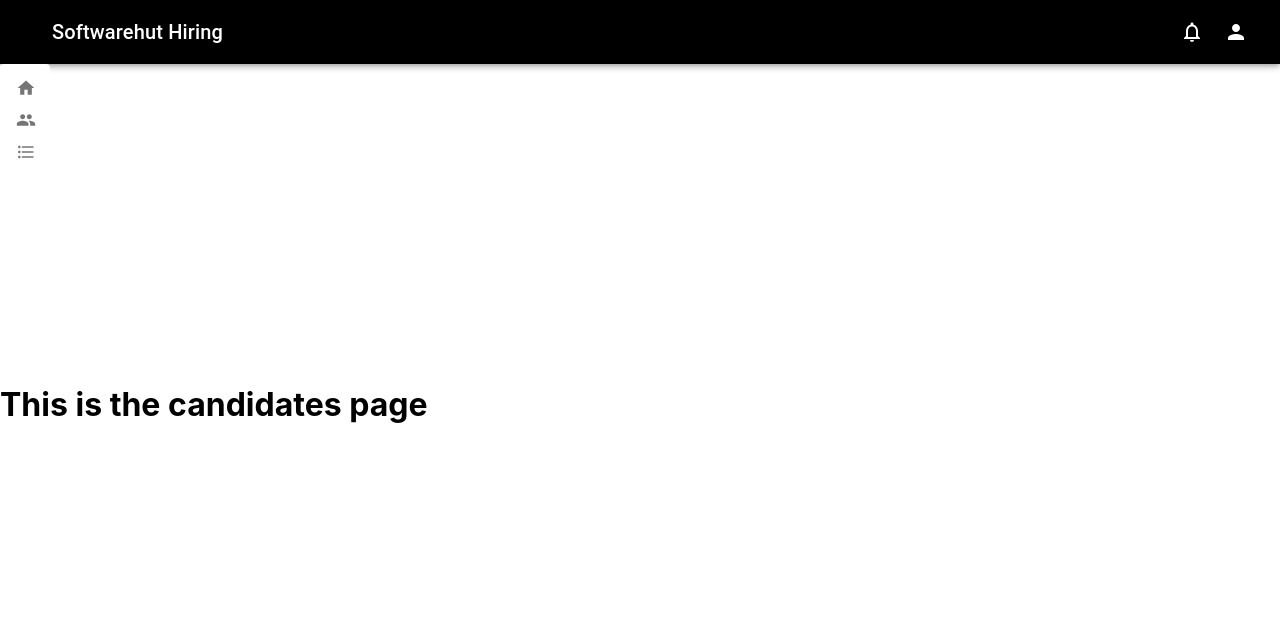
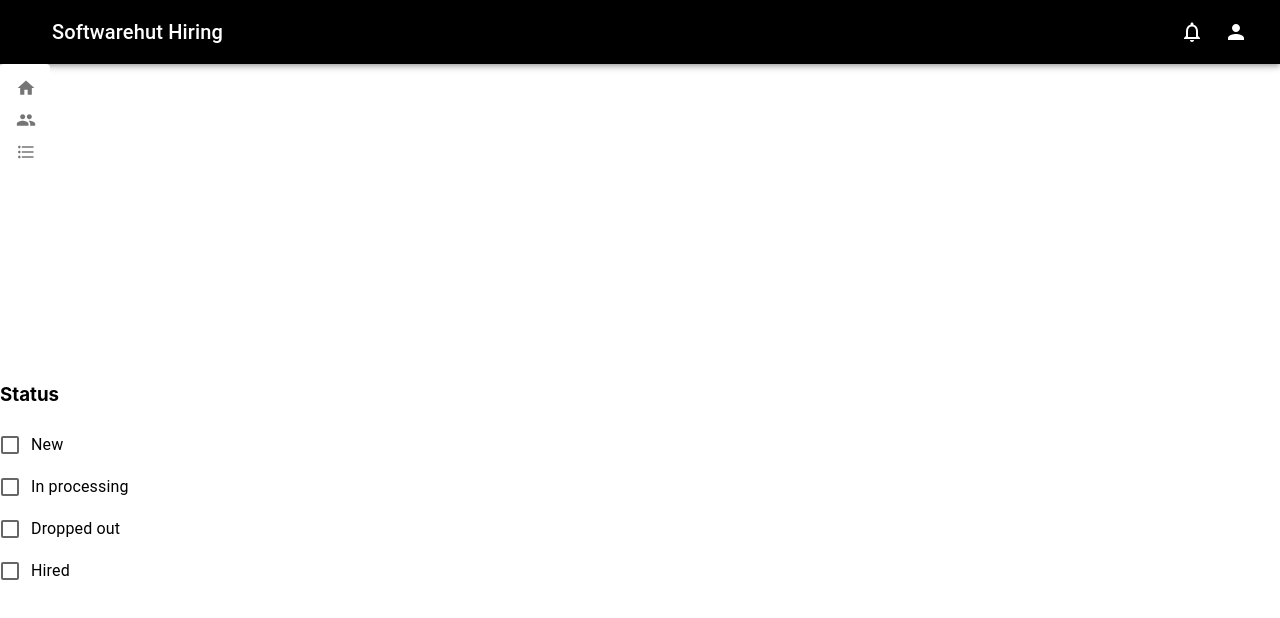
Before and after one commit to softwarehutpl/HeRo-frontend-2, a React (Create React App) app: page /candidates in a window 1280 px wide. Shown: the top 618 px of the page. Built offline with nearby package versions, Linux system fonts and the light colour scheme.

Commit message:
Candidates (#10)
* changing navbar color for black

* add checlboxFilters

* add checkboxFilters

```diff
--- a/src/modules/candidates/Candidates.tsx
+++ b/src/modules/candidates/Candidates.tsx
@@ -1,11 +1,12 @@
 import React from "react";
+import CheckboxFilters from "../common/components/checkboxFilters/CheckboxFilters";
 
 function Candidates() {
-    return (
-      <div>
-        <h1>This is the candidates page</h1>
-      </div>
-    );
-  }
+  return (
+    <div>
+      <CheckboxFilters />
+    </div>
+  );
+}
 
 export default Candidates;
--- /dev/null
+++ b/src/modules/common/components/checkboxFilters/CheckboxFilters.tsx
@@ -0,0 +1,18 @@
+import * as React from "react";
+import FormGroup from "@mui/material/FormGroup";
+import FormControlLabel from "@mui/material/FormControlLabel";
+import Checkbox from "@mui/material/Checkbox";
+
+const CheckboxFilters = () => {
+  return (
+    <FormGroup>
+      <h3>Status</h3>
+      <FormControlLabel control={<Checkbox />} label="New" />
+      <FormControlLabel control={<Checkbox />} label="In processing" />
+      <FormControlLabel control={<Checkbox />} label="Dropped out" />
+      <FormControlLabel control={<Checkbox />} label="Hired" />
+    </FormGroup>
+  );
+};
+
+export default CheckboxFilters;
```
